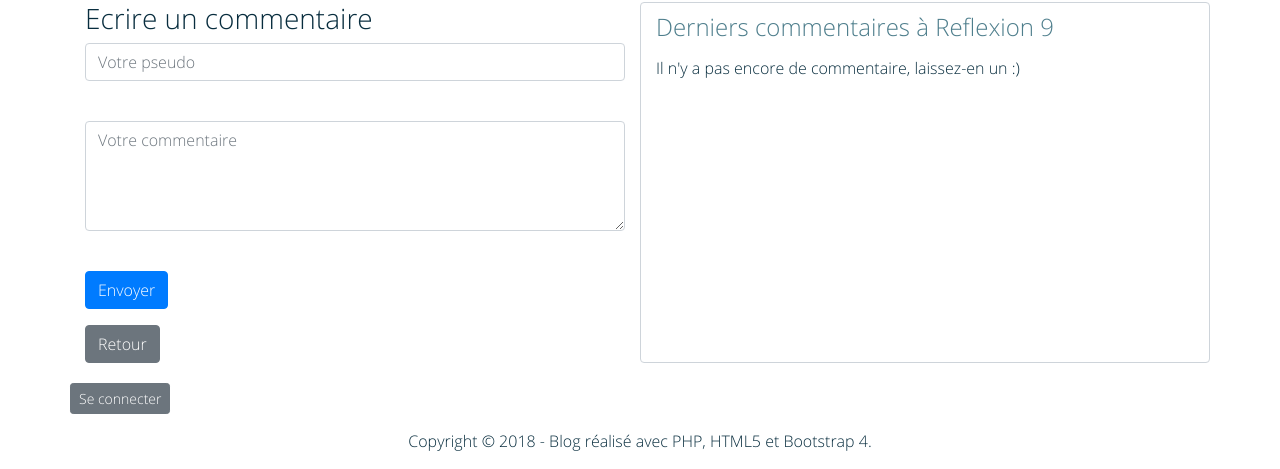
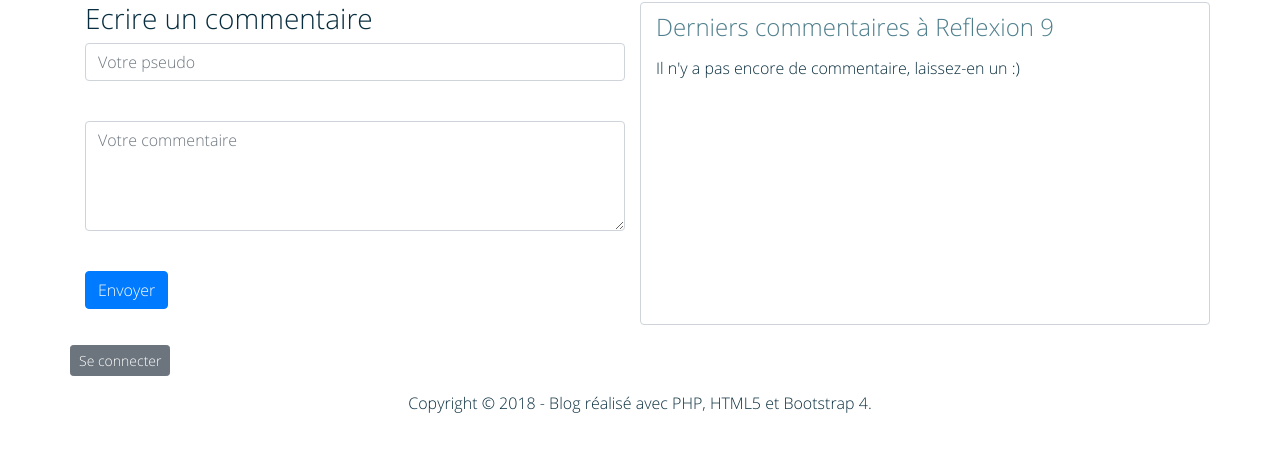
Before and after one commit to Chrisentem/Blog-MVC, a PHP site: page /post/index/26 in a window 1280 px wide. Shown: the part 1356-1825 px from the top of the page. After the commit the page ends 1769 px from the top, so only its background shows below. Run offline with PHP 8.4, Linux system fonts and the light colour scheme; data comes from the database, SQL or seed files in the repository.

Commit message:
Code cleaning and reidentation

```diff
--- a/View/Admin/editPage.php
+++ b/View/Admin/editPage.php
@@ -24,7 +24,6 @@
 				<button type="submit" class="btn btn-primary">Sauvegarder</button>
 			</div>
 		</form>
-				<a class="btn btn-secondary" href="javascript:history.back()">Retour</a>
 	</div>
 	<div class="col-md-12">
 		<hr>
--- a/View/Post/index.php
+++ b/View/Post/index.php
@@ -36,7 +36,6 @@
 		    	<button type="submit" class="btn btn-primary" >Envoyer</button>
 			</div>
 		</form>
-		<a class="btn btn-secondary" href="javascript:history.back()">Retour</a>
 	</div>
 	<div class="comment col-md-6">
 		<header>
```
Lines whose indentation alone changed are shown as unchanged.
